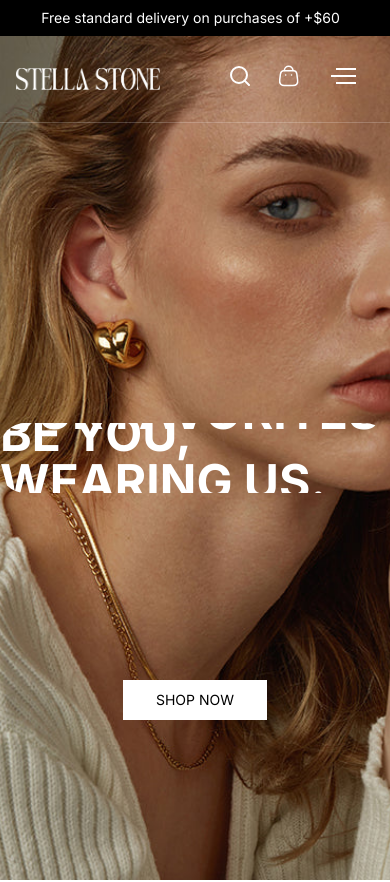
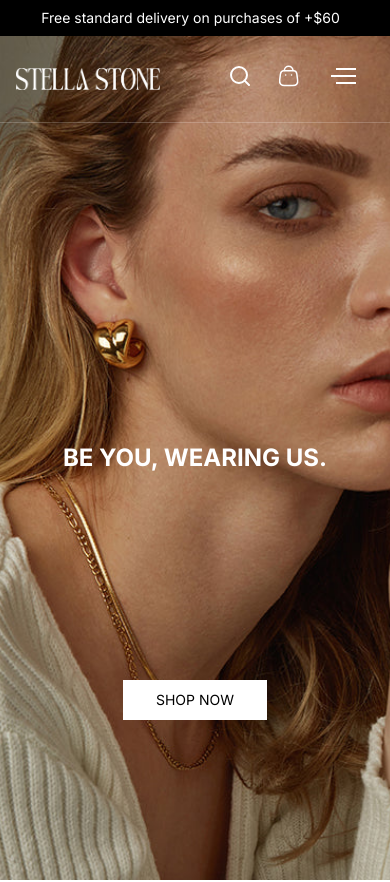
Before and after one commit to nunatass/luna-store, a Next.js app: page / in a window 390 px wide. Shown: the top 882 px of the page. Built offline with nearby package versions, Linux system fonts and the light colour scheme; no server answers; a web font is replaced by a local one.

Commit message:
fix: fix text in mobile

```diff
--- a/src/components/layouts/pages/home/jewelry-banner.tsx
+++ b/src/components/layouts/pages/home/jewelry-banner.tsx
@@ -68,7 +68,7 @@ export const JewelryBanner = () => {
 
 function PerspectiveText({ label }: { label: string }) {
   return (
-    <div className="perspectiveText text-5xl font-bold">
+    <div className="perspectiveText text-2xl font-bold md:text-5xl">
       <p>{label}</p>
       <p>{label}</p>
     </div>
```
